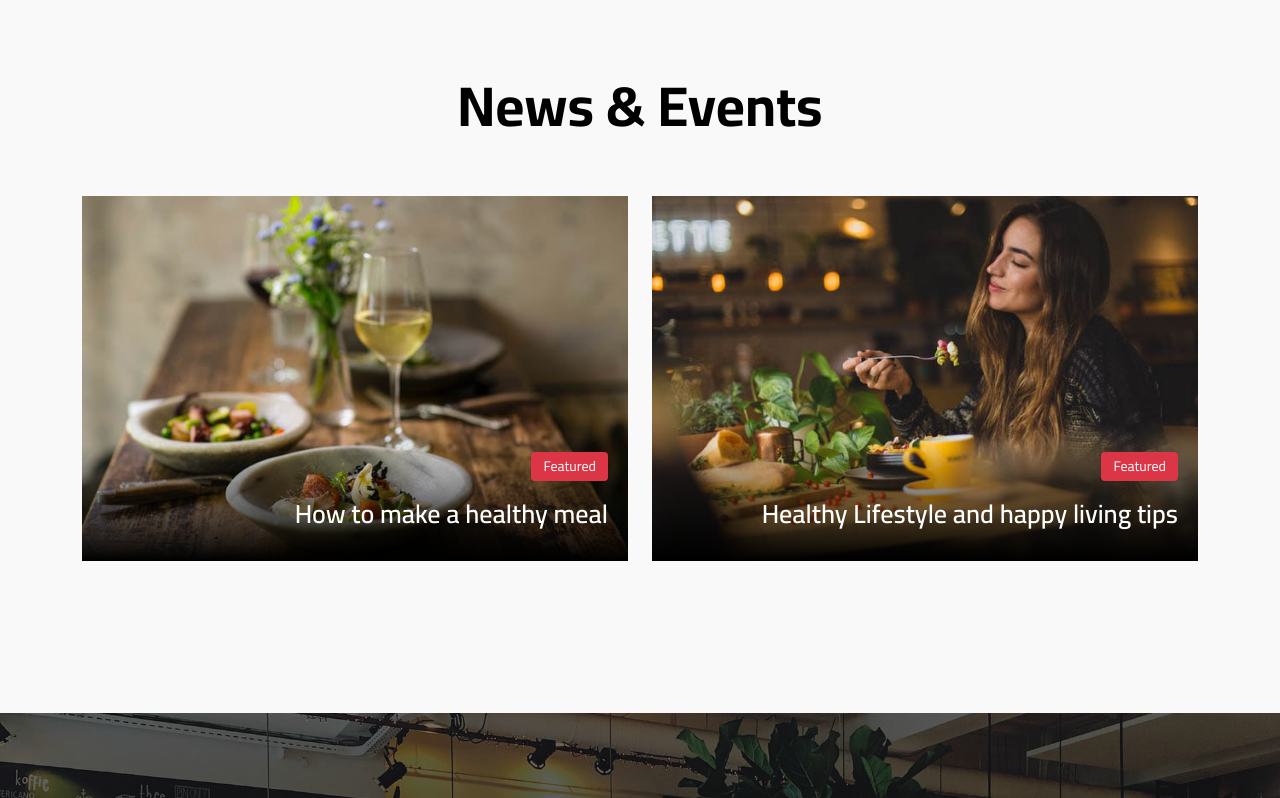
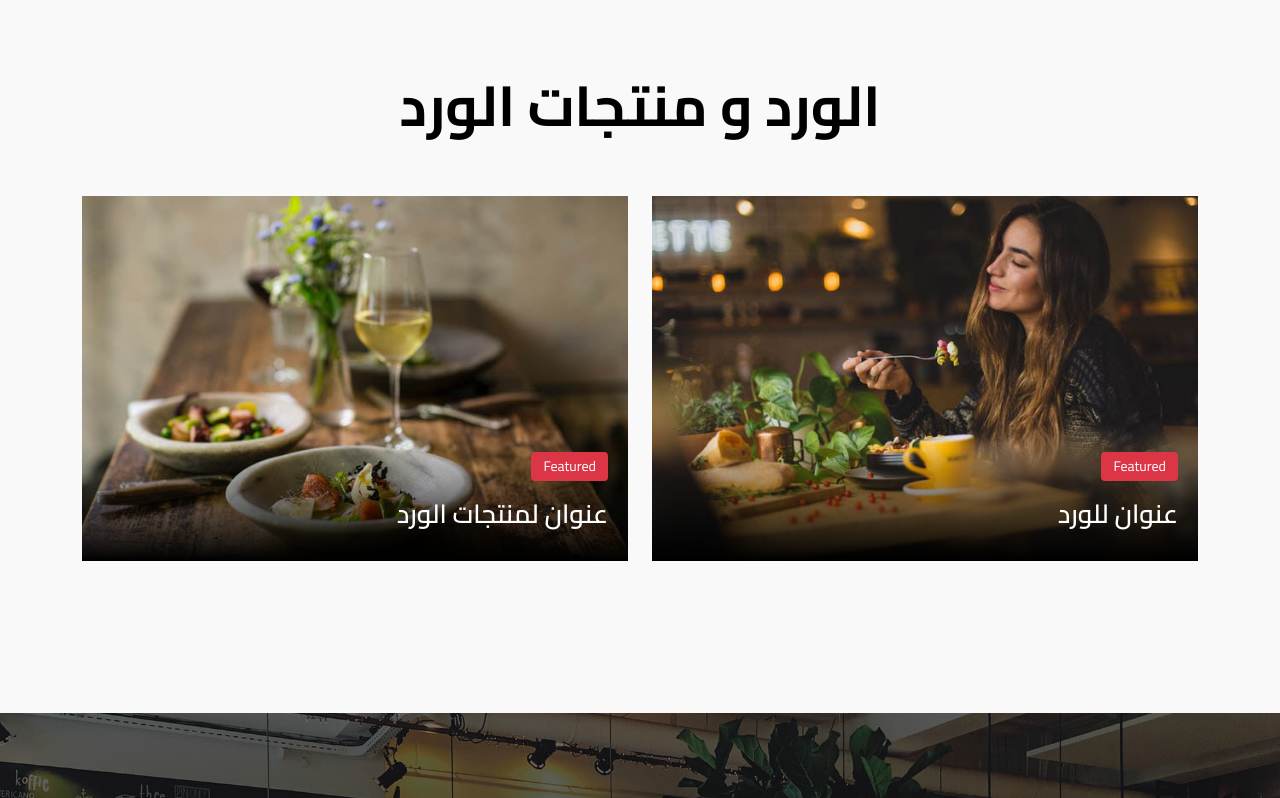
Before and after one commit to OmarHesham88/02-Restaraunt, a plain HTML site: page index.html in a window 1280 px wide. Shown: the part 2627-3425 px from the top of the page. Drawn offline with nearby package versions, Linux system fonts and the light colour scheme.

```diff
--- a/index.html
+++ b/index.html
@@ -402,7 +402,7 @@
       <section class="news section-padding">
         <div class="container">
           <div class="row">
-            <h2 class="text-center mb-lg-5 mb-4">News &amp; Events</h2>
+            <h2 class="text-center mb-lg-5 mb-4">الورد و منتجات الورد</h2>
 
             <div class="col-lg-6 col-md-6 col-12">
               <div class="news-thumb mb-4">
@@ -419,7 +419,7 @@
 
                   <h5 class="news-title mt-2">
                     <a href="news-detail.html" class="news-title-link"
-                      >Healthy Lifestyle and happy living tips</a
+                      >عنوان للورد</a
                     >
                   </h5>
                 </div>
@@ -441,7 +441,7 @@
 
                   <h5 class="news-title mt-2">
                     <a href="news-detail.html" class="news-title-link"
-                      >How to make a healthy meal</a
+                      >عنوان لمنتجات الورد</a
                     >
                   </h5>
                 </div>
```
